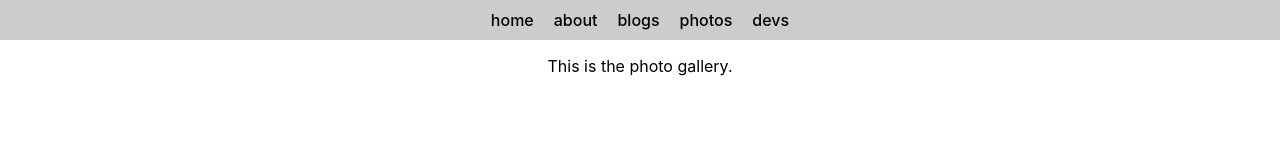
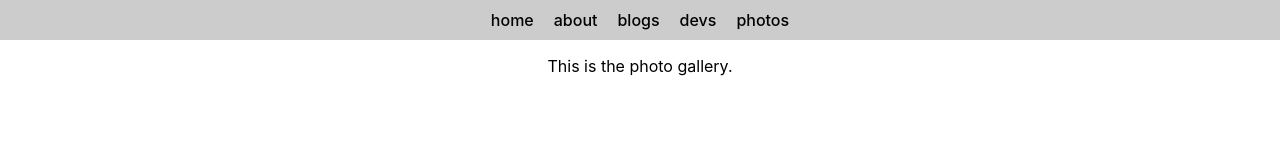
Before and after one commit to Alan052918/mysite-web, a React (Create React App) app: page /photos in a window 1280 px wide. Shown: the top 160 px of the page. Built offline with nearby package versions, Linux system fonts and the light colour scheme.

Commit message:
Reorder navbar items

```diff
--- a/src/components/Header.tsx
+++ b/src/components/Header.tsx
@@ -33,8 +33,8 @@ class Navbar extends React.Component {
         {this.renderNavLink("/", "home")}
         {this.renderNavLink("/about", "about")}
         {this.renderNavLink("/blogs", "blogs")}
+        {this.renderNavLink("/devs", "devs")}
         {this.renderNavLink("/photos", "photos")}
-        {this.renderNavLink("/devs", "devs")}
       </nav>
     );
   }
```
